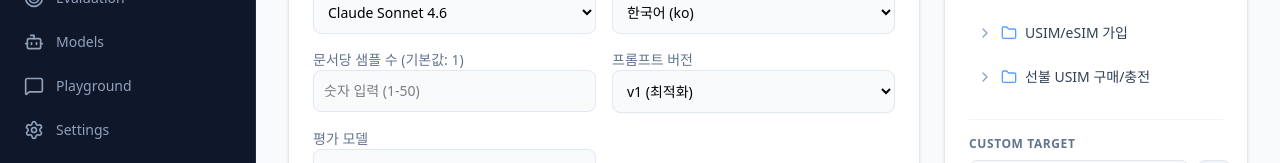
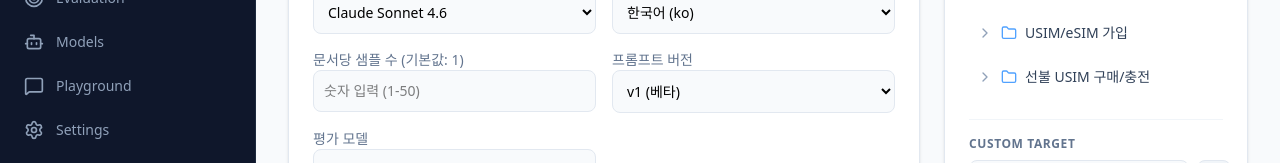
Before and after one commit to jpjp92/autoeval, a React (Vite) app in the folder frontend/: page / in a window 1280 px wide. Shown: the part 190-353 px from the top of the page. Built offline with nearby package versions, Linux system fonts and the light colour scheme; no server answers.

Commit message:
프론트엔드: QA 생성 패널에서 프롬프트 버전 레이블을 '최적화'에서 '베타'로 변경

```diff
--- a/frontend/src/components/generation/QAGenerationPanel.tsx
+++ b/frontend/src/components/generation/QAGenerationPanel.tsx
@@ -373,7 +373,7 @@ export function QAGenerationPanel() {
                     isGenerating && "opacity-50 cursor-not-allowed"
                   )}
                 >
-                  <option value="v1">v1 (최적화)</option>
+                  <option value="v1">v1 (베타)</option>
                 </select>
               </div>
 
```
Also changed, not shown: 2 other files (tests, documents, lock files or other folders).
